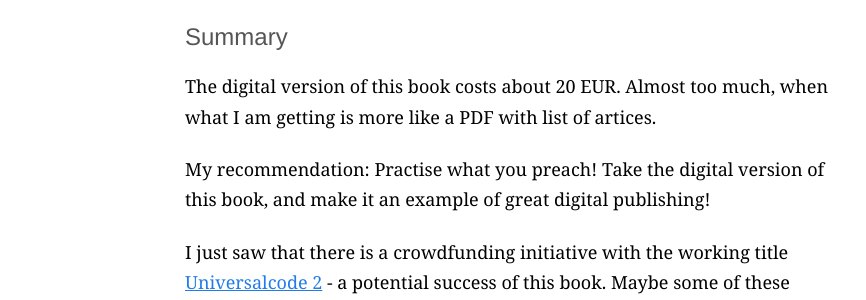
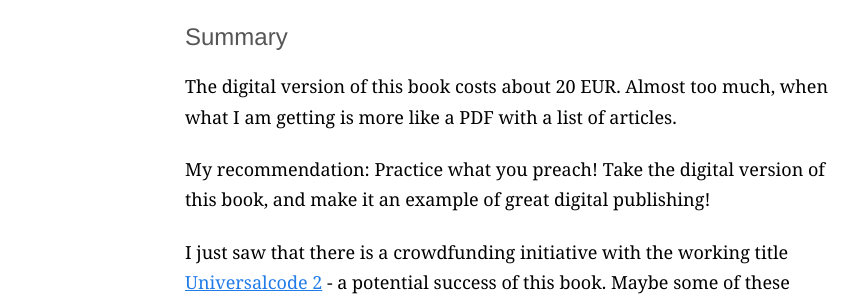
Before and after one commit to spier/spier.github.io, a Jekyll site: the page built from _posts/2013-03-10-book-review-universal-code.md, in a window 1280 px wide and 900 px high, scrolled down 1534 px. Shown: the part 370-670 px from the top of the window, without its empty margins (15-881 px from the left). Built offline with Jekyll 4.4.1, drawn with Linux system fonts in a browser that asks for light colours; nearby versions of some CDN libraries; Markdown is read by kramdown in place of the engine named in the settings; a script that is not in the unit is left out; comment, search, counter and statistics services are not loaded; some of the changed text lies outside the part shown.

Commit message:
fixing typos

```diff
--- a/_posts/2013-03-10-book-review-universal-code.md
+++ b/_posts/2013-03-10-book-review-universal-code.md
@@ -36,9 +36,9 @@ Now to the technical review of the digital version of this book:
 
 ## Summary
 
-The digital version of this book costs about 20 EUR. Almost too much, when what I am getting is more like a PDF with list of artices.
+The digital version of this book costs about 20 EUR. Almost too much, when what I am getting is more like a PDF with a list of articles.
 
-My recommendation: Practise what you preach! Take the digital version of this book, and make it an example of great digital publishing!
+My recommendation: Practice what you preach! Take the digital version of this book, and make it an example of great digital publishing!
 
 I just saw that there is a crowdfunding initiative with the working title [Universalcode 2][] - a potential success of this book. Maybe some of these hints here are helpful for that as well.
 
```
Also changed, not shown: other parts of _posts/2013-03-10-book-review-universal-code.md (+1 -1 lines).
